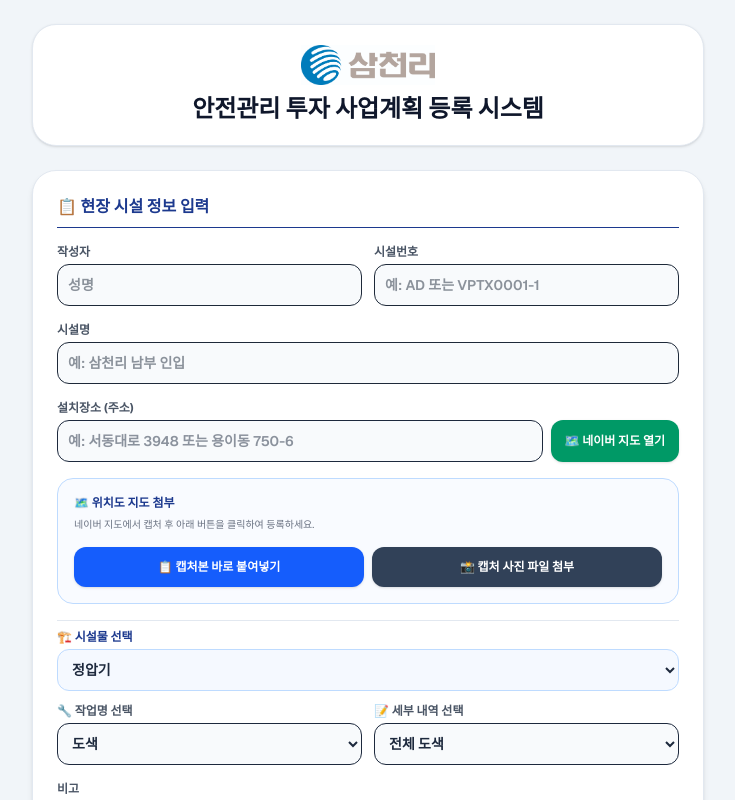
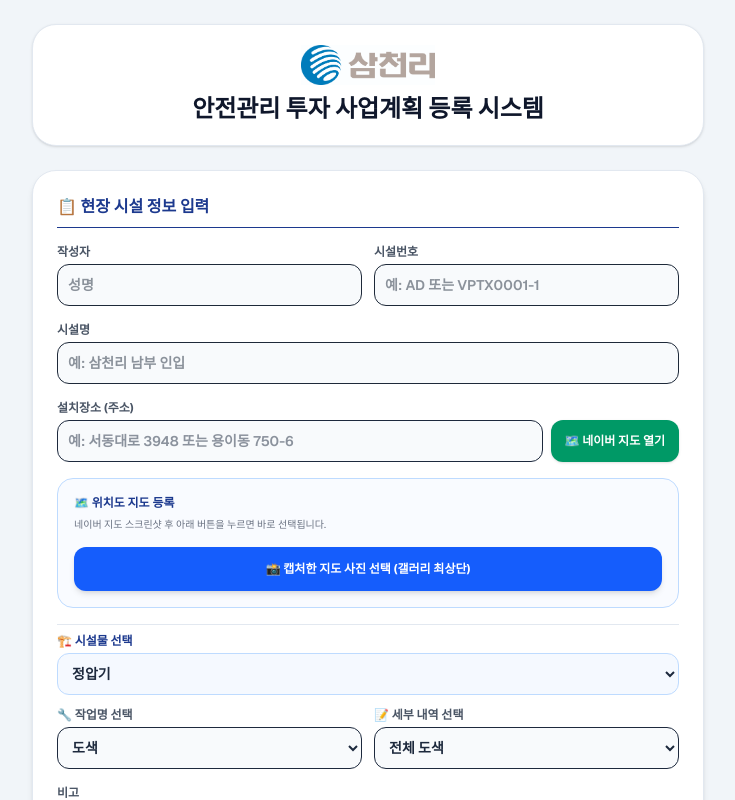
Before and after one commit to SAM3002-WOOK/samnb3002, a Next.js app in the folder sam3002/: page / in a window 1280 px wide. Shown: the top 800 px of the page, without its empty margins (272-1007 px from the left). Built offline with nearby package versions, Linux system fonts and the light colour scheme.

Commit message:
문법 오타 수정으로 빨간 숫자 빌드 에러 완벽 해결

```diff
--- a/sam3002/app/page.tsx
+++ b/sam3002/app/page.tsx
@@ -84,6 +84,33 @@
     }
   }, []);
 
+  // 📋 글로벌 붙여넣기 감지
+  useEffect(() => {
+    const handlePaste = (e: ClipboardEvent) => {
+      const clipboardItems = e.clipboardData?.items;
+      if (!clipboardItems) return;
+
+      for (let i = 0; i < clipboardItems.length; i++) {
+        const item = clipboardItems[i];
+        if (item.type.indexOf('image') !== -1) {
+          const blob = item.getAsFile();
+          if (blob) {
+            const reader = new FileReader();
+            reader.onloadend = () => {
+              const base64Img = reader.result as string;
+              setRawMapImage(base64Img);
+              generateMarkedImage(base64Img, 50, 50);
+            };
+            reader.readAsDataURL(blob);
+          }
+        }
+      }
+    };
+
+    window.addEventListener('paste', handlePaste);
+    return () => window.removeEventListener('paste', handlePaste);
+  }, [formData.location]);
+
   useEffect(() => {
     if (!isLoaded) return;
     try {
@@ -146,35 +173,7 @@
     window.open(naverUrl, '_blank');
   };
 
-  // 📋 클립보드 복사본 바로 붙여넣기 (Ctrl+V)
-  const handlePasteClipboard = async () => {
-    try {
-      if (!navigator.clipboard || !navigator.clipboard.read) {
-        alert('브라우저 권한상 클립보드 읽기를 지원하지 않습니다. 파일 첨부를 이용해 주세요.');
-        return;
-      }
-      const clipboardItems = await navigator.clipboard.read();
-      for (const item of clipboardItems) {
-        const imageType = item.types.find((type) => type.startsWith('image/'));
-        if (imageType) {
-          const blob = await item.getType(imageType);
-          const reader = new FileReader();
-          reader.onloadend = () => {
-            const base64Img = reader.result as string;
-            setRawMapImage(base64Img);
-            generateMarkedImage(base64Img, 50, 50);
-          };
-          reader.readAsDataURL(blob);
-          return;
-        }
-      }
-      alert('클립보드에 복사된 이미지(캡처본)가 없습니다.');
-    } catch (e) {
-      alert('클립보드 접근 권한이 거부되었습니다. 아래 사진 첨부 버튼을 이용해 주세요.');
-    }
-  };
-
-  // 📸 수동 사진 파일 선택
+  // 📸 캡처 사진 파일 첨부
   const handleMapImageUpload = (e: React.ChangeEvent<HTMLInputElement>) => {
     const file = e.target.files?.[0];
     if (file) {
@@ -198,7 +197,7 @@
     generateMarkedImage(rawMapImage, xPercent, yPercent);
   };
 
-  // Canvas 합성
+  // Canvas 마커 합성
   const generateMarkedImage = (sourceImgSrc: string, xPct: number, yPct: number) => {
     const img = new Image();
     img.crossOrigin = 'Anonymous';
@@ -675,23 +674,14 @@
             </div>
           </div>
 
-          {/* ⚡ 위치도 등록 구역 (클립보드 붙여넣기 + 파일 첨부) */}
+          {/* ⚡ 모바일 최적화 원터치 지도 첨부 구역 */}
           <div className="border border-blue-200 rounded-2xl p-4 bg-blue-50/40 space-y-3">
             <div className="flex justify-between items-center">
               <div>
-                <span className="text-xs font-bold text-blue-900 block">🗺️ 위치도 지도 첨부</span>
-                <span className="text-[10px] text-gray-500">네이버 지도에서 캡처 후 아래 버튼을 클릭하여 등록하세요.</span>
+                <span className="text-xs font-bold text-blue-900 block">🗺️ 위치도 지도 등록</span>
+                <span className="text-[10px] text-gray-500">네이버 지도 스크린샷 후 아래 버튼을 누르면 바로 선택됩니다.</span>
               </div>
             </div>
-
-            <div className="grid grid-cols-2 gap-2">
-              <button
-                type="button"
-                onClick={handlePasteClipboard}
-                className="bg-blue-600 hover:bg-blue-700 text-white font-bold py-3 px-3 rounded-xl shadow-sm text-xs transition flex items-center justify-center gap-1"
-              >
-                📋 캡처본 바로 붙여넣기
-              </button>
 
             <div>
               <input
@@ -703,17 +693,16 @@
               />
               <label
                 htmlFor="map-file-upload"
-                  className="cursor-pointer bg-slate-700 hover:bg-slate-800 text-white font-bold py-3 px-3 rounded-xl shadow-sm text-xs transition flex items-center justify-center gap-1 block text-center"
+                className="cursor-pointer bg-blue-600 hover:bg-blue-700 text-white font-bold py-3.5 px-4 rounded-xl shadow-md text-xs transition flex items-center justify-center gap-2 text-center"
               >
-                  📸 캡처 사진 파일 첨부
+                📸 캡처한 지도 사진 선택 (갤러리 최상단)
               </label>
-              </div>
             </div>
 
             {markedMapImage && (
               <div className="space-y-1.5 pt-2 border-t border-blue-100">
                 <span className="text-[11px] font-bold text-blue-700 block">
-                  👉 사진 위를 터치하여 🔴 마커 위치를 정밀하게 맞출 수 있습니다.
+                  👉 사진 위 원하는 위치를 터치하면 🔴 마커 위치가 정밀하게 이동합니다.
                 </span>
                 <div
                   onClick={handleMapClick}
```
Lines whose indentation alone changed are shown as unchanged.
